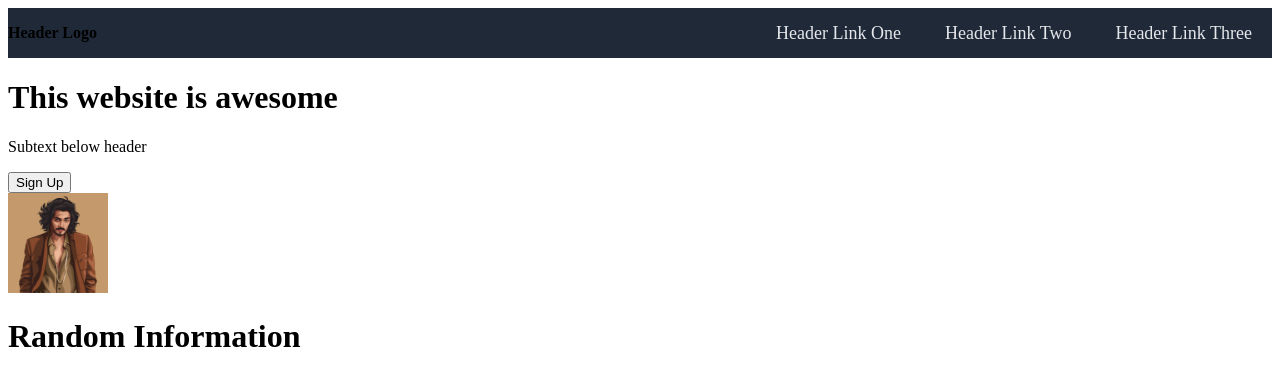
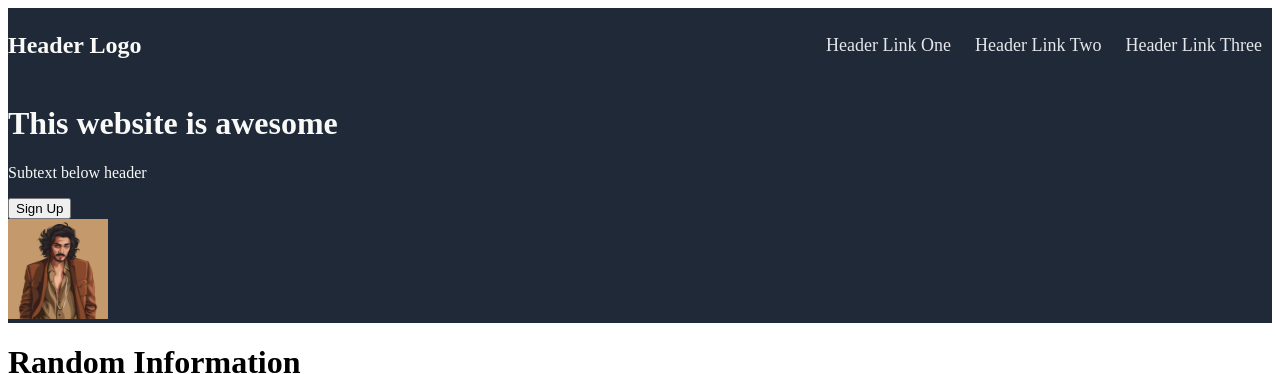
Before and after one commit to NightlyGamin/landing-page, a plain HTML site: page index.html in a window 1280 px wide. Shown: the top 374 px of the page. Drawn offline with Linux system fonts and the light colour scheme; files whose address does not match are found by name.

Commit message:
Added more css

```diff
--- a/styles.css
+++ b/styles.css
@@ -7,13 +7,30 @@
     flex-shrink:0;
 }
 
+.header-2 {
+    background-color:#1f2937;
+    padding-top:1px;
+    color:#F9FAF8;
+}
+
+
+p {font-size:}
+.logo {font-size:24px;
+        color:#F9FAF8;}
+
+
+
+
+
 a{ font-size: 18px;
     color: #e5e7EB;
     text-decoration: none;
+    font:
     padding: 10px;
     margin:10px;
 }
 
+
 img {
     height: 100px;
     width: 100px;}
```
